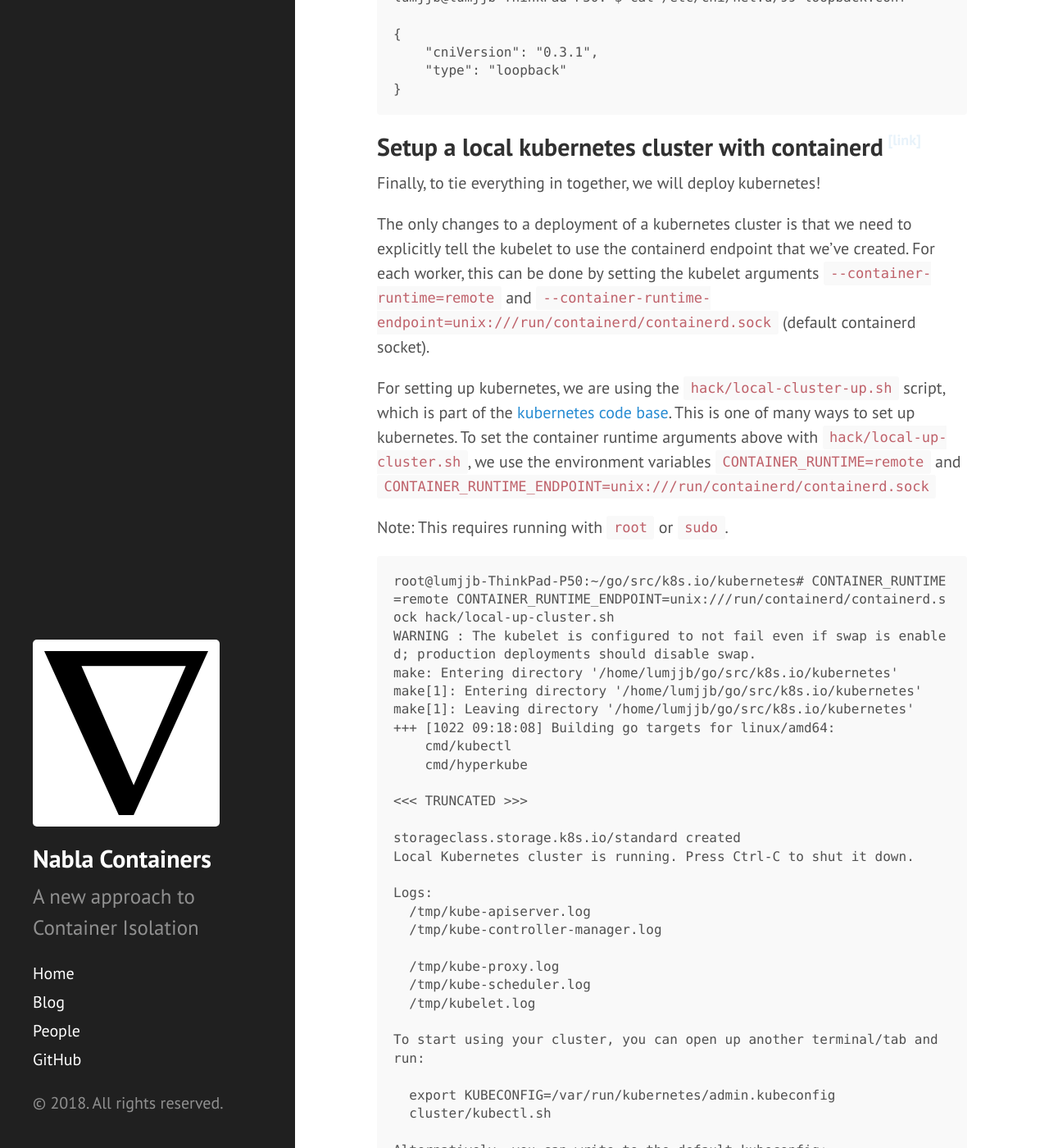
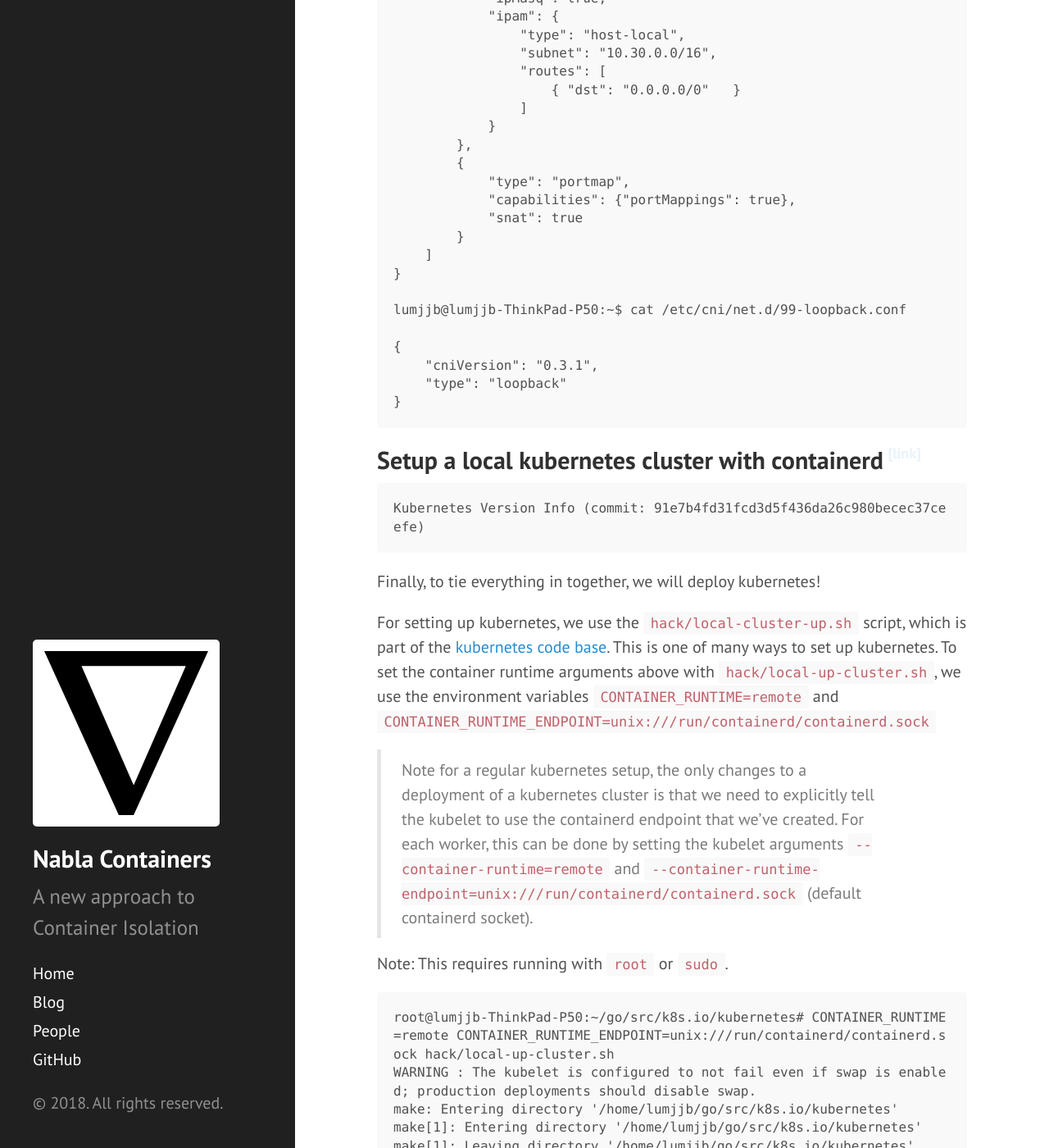
Before and after one commit to nabla-containers/nabla-containers.github.io, a Jekyll site: the page built from _posts/2018-10-21-nabla-k8s.md, in a window 1280 px wide and 1400 px high, scrolled down 3288 px. Shown: the whole window at 82% size. Built offline with Jekyll 4.4.1, drawn with Linux system fonts in a browser that asks for light colours; some of the changed text lies outside the part shown.

Commit message:
Made changes based off review comments
Signed-off-by: Brandon Lum <lumjjb@gmail.com>

````diff
--- a/_posts/2018-10-21-nabla-k8s.md
+++ b/_posts/2018-10-21-nabla-k8s.md
@@ -17,19 +17,29 @@
 
 We note for this post, the following versions were used:
 ```
+ubuntu: 16.04.3 LTS
+- kernel: 4.15.0-24-generic
 runnc: v0.2
+- commit: 1df1a09c891decaf0bc4279c2322126932863c96
 containerd: v1.2.0-rc1
+- commit: 0c5f8f63c3368856c320ae8a1c125e703b73b51d
 kubernetes: v1.11.0
+- commit: 91e7b4fd31fcd3d5f436da26c980becec37ceefe
 ```
 
 ##  Build and install Nabla runtime `runnc`
 
+```
+Runnc Version Info: v0.2 (commit: 1df1a09c891decaf0bc4279c2322126932863c96)
+```
 
 The first step to running nabla on kubernetes is to run nabla! The first order of business is to make sure we have a running new (v0.2) version of `runnc`. For a step-by-step guide to install `runnc`, take a look at our previous article: [Running a Nabla Container]({% post_url 2018-06-28-nabla-setup %}).
 
-**WARNING: Be sure to use latest commit!**
+## Setup containerd with `runnc`
 
-## Setup containerd with `runnc`
+```
+Containerd Version Info (commit: 0c5f8f63c3368856c320ae8a1c125e703b73b51d)
+```
 
 We are using [containerd](https://github.com/containerd/containerd)  as a runtime as it supports the selection of an alternative runtime via a pod annotation in kubernetes. This feature is a cri plugin called `untrusted_workload_runtime`.
 
@@ -120,12 +130,15 @@
 
 ## Setup a local kubernetes cluster with containerd
 
+```
+Kubernetes Version Info (commit: 91e7b4fd31fcd3d5f436da26c980becec37ceefe)
+```
+
 Finally, to tie everything in together, we will deploy kubernetes!
 
-The only changes to a deployment of a kubernetes cluster is that we need to explicitly tell the kubelet to use the containerd endpoint that we've created. For each worker, this can be done by
-setting the kubelet arguments `--container-runtime=remote` and `--container-runtime-endpoint=unix:///run/containerd/containerd.sock` (default containerd socket).
+For setting up kubernetes, we use the `hack/local-cluster-up.sh` script, which is part of the [kubernetes code base](https://github.com/kubernetes/kubernetes). This is one of many ways to set up kubernetes. To set the container runtime arguments above with `hack/local-up-cluster.sh`, we use the environment variables `CONTAINER_RUNTIME=remote` and `CONTAINER_RUNTIME_ENDPOINT=unix:///run/containerd/containerd.sock`
 
-For setting up kubernetes, we are using the `hack/local-cluster-up.sh` script, which is part of the [kubernetes code base](https://github.com/kubernetes/kubernetes). This is one of many ways to set up kubernetes. To set the container runtime arguments above with `hack/local-up-cluster.sh`, we use the environment variables `CONTAINER_RUNTIME=remote` and `CONTAINER_RUNTIME_ENDPOINT=unix:///run/containerd/containerd.sock`
+> Note for a regular kubernetes setup, the only changes to a deployment of a kubernetes cluster is that we need to explicitly tell the kubelet to use the containerd endpoint that we've created. For each worker, this can be done by setting the kubelet arguments `--container-runtime=remote` and `--container-runtime-endpoint=unix:///run/containerd/containerd.sock` (default containerd socket).
 
 Note: This requires running with `root` or `sudo`.
 
````
Also changed, not shown: other parts of _posts/2018-10-21-nabla-k8s.md (+1 -1 lines).
